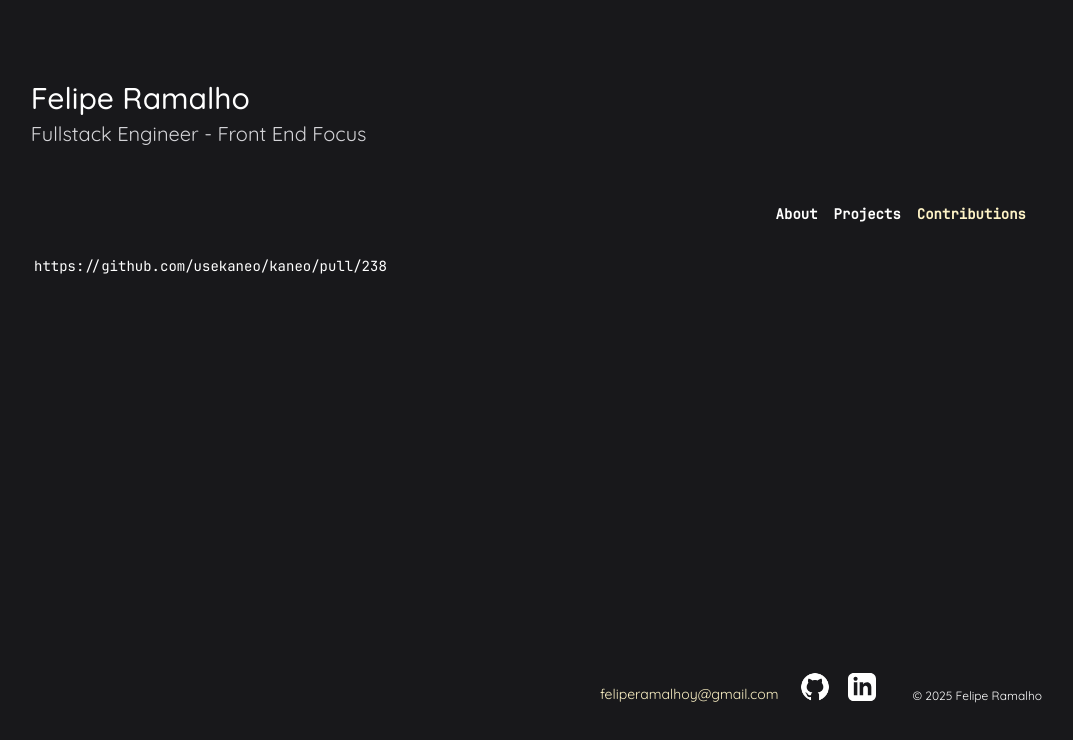
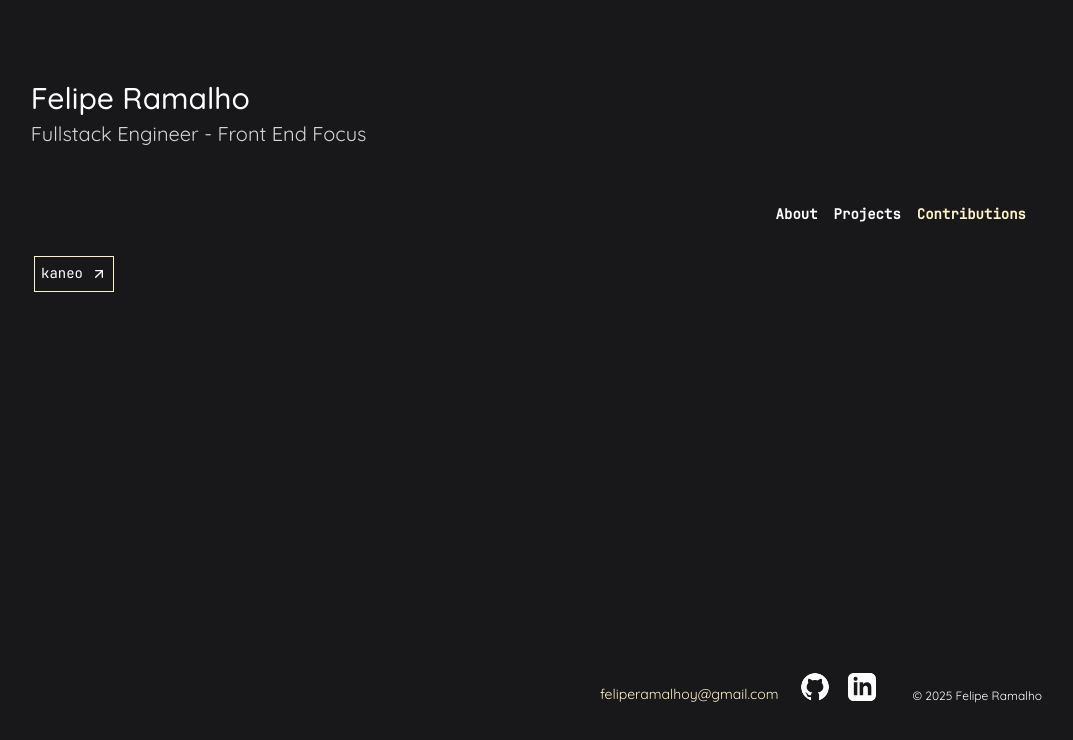
Before and after one commit to Felipe32R/portfolio, a React (Vite) app: page / in a window 1280 px wide. Both pictures are taken after a click on the element "Contributions". Shown: the top 740 px of the page, without its empty margins (110-1183 px from the left). Built offline with nearby package versions, Linux system fonts and the light colour scheme.

Commit message:
fix node version

```diff
--- a/package.json
+++ b/package.json
@@ -18,6 +18,9 @@
     "react-router-dom": "^7.2.0",
     "tailwindcss": "^4.0.8"
   },
+  "engines": {
+    "node": ">=25.2.0"
+  },
   "devDependencies": {
     "@eslint/js": "^9.19.0",
     "@types/react": "^19.0.8",
--- a/src/components/Opensource/index.tsx
+++ b/src/components/Opensource/index.tsx
@@ -1,12 +1,15 @@
+import { ArrowUpRight } from "lucide-react";
 
 type Contribution = {
   link: string;
+  project: string,
 }
 export function Opensource() {
 
   const contributions: Contribution[] = [
     {
-      link: "https://github.com/usekaneo/kaneo/pull/238"
+      link: "https://github.com/usekaneo/kaneo/pulls?q=is%3Apr+is%3Aclosed+author%3AFelipe32R",
+      project: "kaneo",
     }
   ]
 
@@ -14,8 +17,10 @@ export function Opensource() {
     <div className="flex flex-col gap-2 w-full ">
       <ul>
         {contributions.map((contribution) =>
-          <li>
-            <a href={contribution.link} target="_blank" className="hover:text-amber-100" >{contribution.link}</a>
+          <li >
+            <a href={contribution.link} target="_blank" className="hover:text-amber-100 border border-amber-100 max-w-20 p-1.5 text-center flex gap-2" >{contribution.project}
+              <ArrowUpRight size={22} />
+            </a>
           </li>
         )}
       </ul>
```
Also changed, not shown: 1 other file (tests, documents, lock files or other folders).
